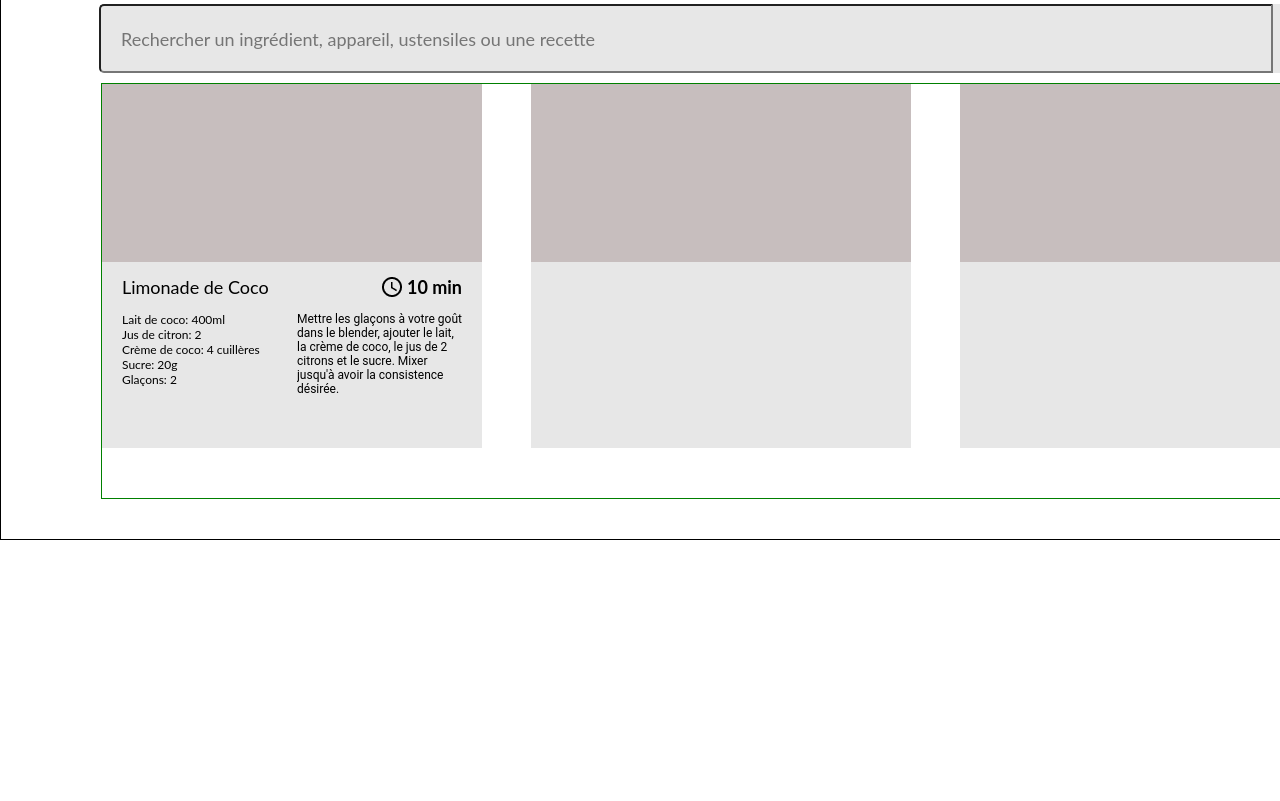
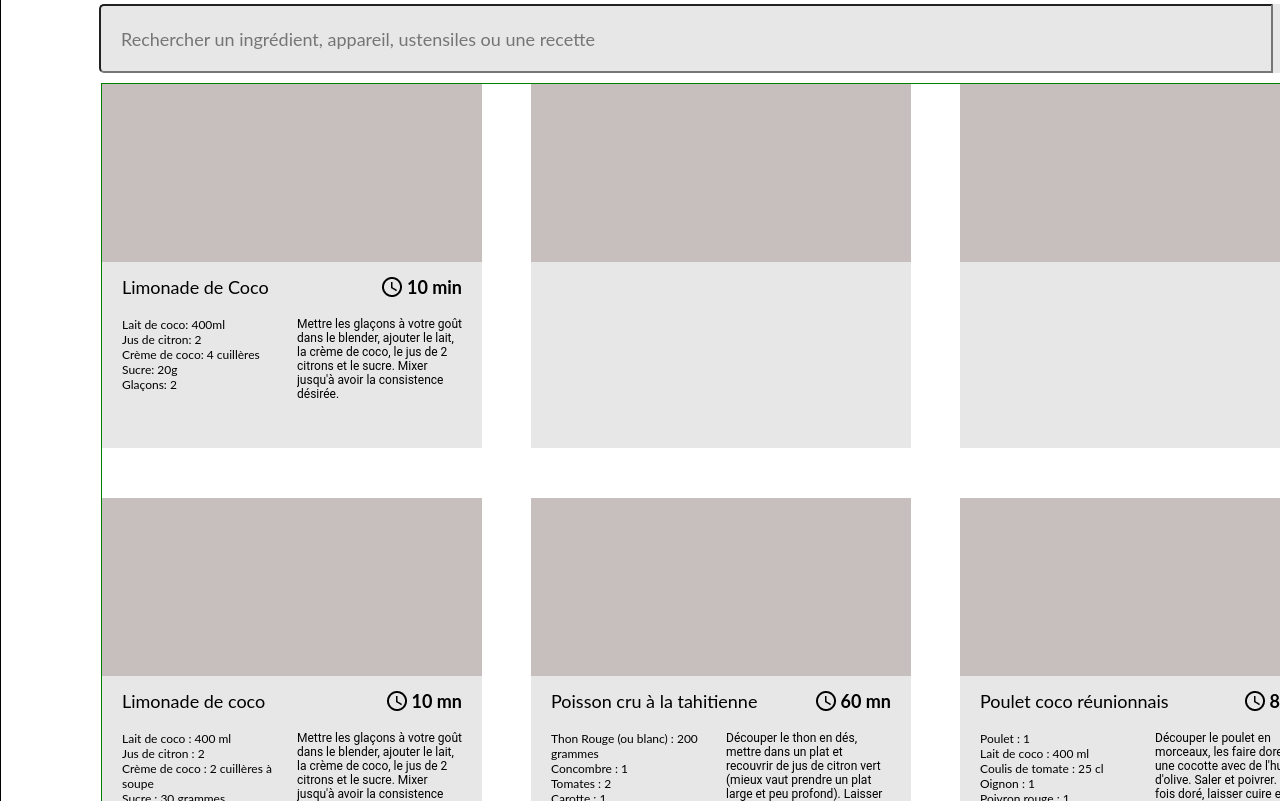
Before and after one commit to Jerome-Fromantin/JeromeFromantin_7_02092021, a website built with webpack: page index.html in a window 1280 px wide. Shown: the part 151-952 px from the top of the page. Before the commit the page ends 800 px from the top, so only its background shows below. Built offline with nearby package versions, Linux system fonts and the light colour scheme.

Commit message:
Quasi finition de l'affichage dynamique des recettes

```diff
--- a/index.html
+++ b/index.html
@@ -40,11 +40,11 @@
           </div>
           <div class="bottom-descr">
             <div class="bottom-ingr">
-              Lait de coco: 400ml
-              <br>Jus de citron: 2
-              <br>Crème de coco: 4 cuillères
-              <br>Sucre: 20g
-              <br>Glaçons: 2
+              <span>Lait de coco: 400ml</span>
+              <span>Jus de citron: 2</span>
+              <span>Crème de coco: 4 cuillères</span>
+              <span>Sucre: 20g</span>
+              <span>Glaçons: 2</span>
             </div>
             <div class="bottom-recipe">
               Mettre les glaçons à votre goût dans le blender,
@@ -82,6 +82,6 @@
       </section>
     </main>
 
-    <script type="module" src="javascript/scripts-main.js"></script>
+    <script type="module" src="dist/index.js"></script>
   </body>
 </html>
--- a/javascript/cardBottom.js
+++ b/javascript/cardBottom.js
@@ -32,29 +32,21 @@ export default class CardBottom {
     ingredients_Recipe.className = 'bottom-descr';
     const ingr = document.createElement('div');
     ingr.className = 'bottom-ingr';
-
     for (const ingred of ingredients) {
-      if (ingredients.quantity) {
-        if (ingredients.unit) {
-          ingr.innerText = ingred.ingredient + ' : ' + ingred.quantity + ' ' + ingred.unit;
-        }
-        else {
-          ingr.innerText = ingred.ingredient + ' : ' + ingred.quantity;
-        }
-      }
-      else {
-        ingr.innerText = ingred.ingredient;
-      }
+      const each_Ingr = document.createElement('span');
+      each_Ingr.innerText = `${ingred.ingredient} : ${ingred.quantity ?? ''} ${ingred.unit || ''}`;
+      ingr.appendChild(each_Ingr);
     }
-
-    /*
-    ingredients.forEach(element =>
-      ingr.innerText = element.ingredient + ' : ' + element.quantity + ' ' + element.unit);
-    */
 
     const recipe = document.createElement('div');
     recipe.className = 'bottom-recipe';
-    recipe.innerText = description;
+    if (description.length > 207) {
+      const shortRecipe = description.substring(0, 207);
+      recipe.innerText = shortRecipe + ' ...';
+    }
+    else {
+      recipe.innerText = description;
+    }
     ingredients_Recipe.appendChild(ingr);
     ingredients_Recipe.appendChild(recipe);
     bottom.appendChild(ingredients_Recipe);
--- a/javascript/scripts-main.js
+++ b/javascript/scripts-main.js
@@ -1,15 +1,12 @@
 // Récupération des données "recipes" du fichier.
-import { getRecipes } from './services.js';
+import { recipes } from '../recipes.js';
 
 // PAGE D'ACCUEIL
 // Récupération des données dynamiques pour chaque carte de la page d'accueil.
 import RecipeFactory from './recipeFactory.js';
 
-let recipes = [];
-
 // Montre toutes les cartes remplies dynamiquement (1ère partie).
-async function showRecipes1() {
-  recipes = await getRecipes();
+function showRecipes1() {
   showRecipes2(recipes);
 }
 showRecipes1();
@@ -18,6 +15,7 @@ showRecipes1();
 function showRecipes2(recipes) {
   const mainSection = document.querySelector('#main-section');
   //mainSection.innerText = '';
+  console.log(recipes);
   for (const recipe of recipes) {
     const card = fillArticle(recipe);
     mainSection.appendChild(card);
--- a/sass/styles.scss
+++ b/sass/styles.scss
@@ -142,8 +142,10 @@ main {
                 >.bottom-ingr {
                     display: flex;
                     align-items: flex-start;
+                    flex-direction: column;
                     width: 170px;
                     height: 136px;
+                    padding-top: 5px;
                     padding-right: 10px;
                 }
 
@@ -153,7 +155,7 @@ main {
                     width: 170px;
                     height: 120px;
                     overflow: hidden;
-                    text-overflow: clip;
+                    padding-top: 5px;
                     margin-bottom: 16px;
                 }
             }
```
Also changed, not shown: styles.css, 1 other file.
